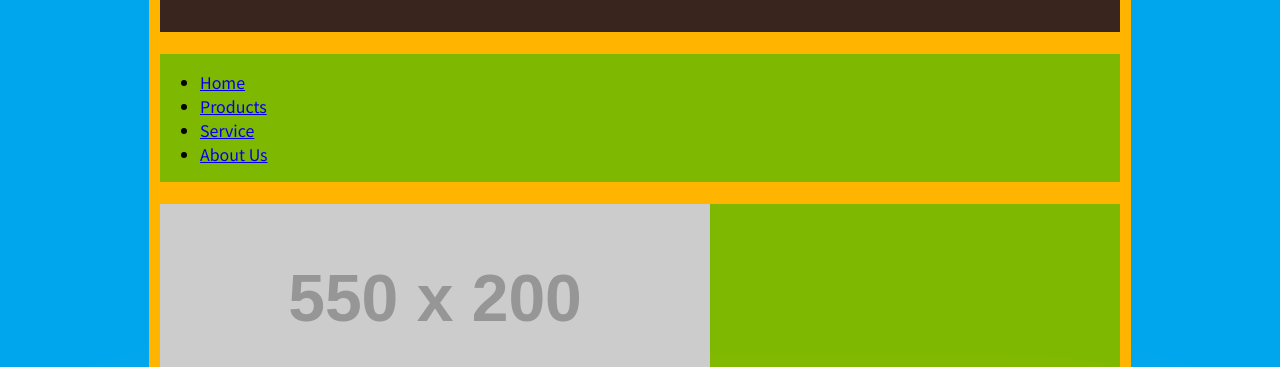
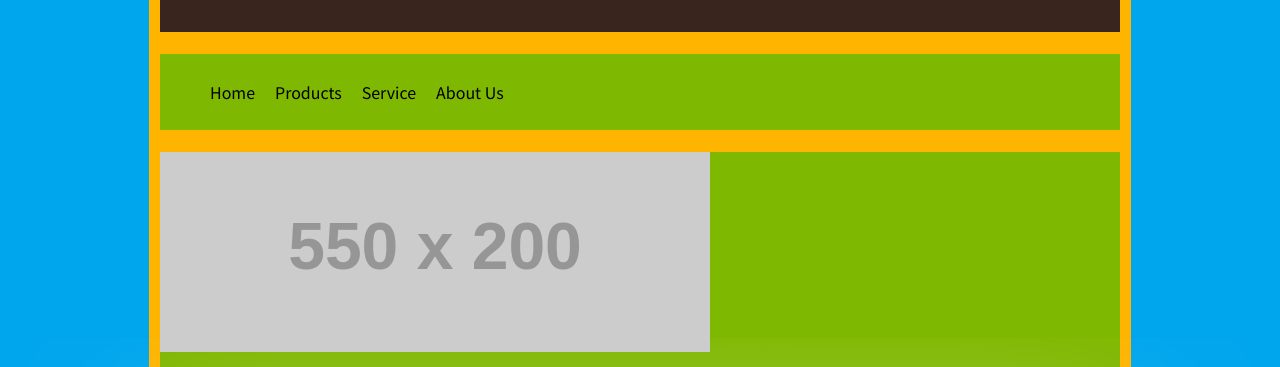
Before and after one commit to noahsorchalav/noahsorchalav.github.io, a plain HTML site: page project/index.html in a window 1280 px wide. Shown: the part 171-538 px from the top of the page. Drawn offline with Linux system fonts and the light colour scheme; placeholder pictures from the web are drawn by us; a web font is replaced by a local one.

Commit message:
menu bar

```diff
--- a/project/css/style.css
+++ b/project/css/style.css
@@ -1,24 +1,48 @@
 @import url('https://fonts.googleapis.com/css?family=IM+Fell+Great+Primer+SC|Noto+Sans+TC&display=swap');
 
 body {
-    background-color:rgb(0, 166, 237);
+    background-color: rgb(0, 166, 237);
     font-size: 16px;
 }
 
 header,
 nav,
 main,
-footer
-    {width:960px;
-    font-family:'Noto Sans TC', sans-serif;;
+footer {
+    width: 960px;
+    font-family: 'Noto Sans TC', sans-serif;
+    ;
     background-color: rgb(127, 184, 0);
-    margin:0 auto;
-    padding:0 auto;
-    border:11px solid rgb(255, 180, 0);
+    margin: 0 auto;
+    padding: 0 auto;
+    border: 11px solid rgb(255, 180, 0);
 }
 
-header{
-    background-color:#3a251e;
+ul {
+    list-style-type: none;
+    overflow: hidden;
+}
+
+li {
+    float: left;
+}
+
+li a {
+    display: block;
+    color: rgb(0, 0, 0);
+    text-align: center;
+    padding: 10px 10px 10px;
+    text-decoration: none;
+}
+
+li a:hover {
+    background-color: rgb(56, 50, 50);
+    color: white;
+
+}
+
+header {
+    background-color: #3a251e;
     color: rgb(230, 230, 230);
 }
 
@@ -33,15 +57,16 @@ header h1 {
     font-size: 3.5rem;
     font-family: 'IM Fell Great Primer SC', serif;
 }
-footer{
+
+footer {
     color: white;
-    background-color:rgb(246, 81, 29);
+    background-color: rgb(246, 81, 29);
     border: 10px solid rgb(0, 0, 0);
 }
 
 body h3 {
-     font-size: 2rem;
-     color:rgb(56, 50, 50);
+    font-size: 2rem;
+    color: rgb(56, 50, 50);
 }
 
 body p {
@@ -49,7 +74,8 @@ body p {
     border: 1px solid rgb(15, 73, 128);
     box-shadow: 0 0 150px rgb(255, 255, 255);
 }
-div{
+
+div {
     text-shadow: 0 0 10px rgb(251, 255, 1);
     font-size: 2em;
 }
```
